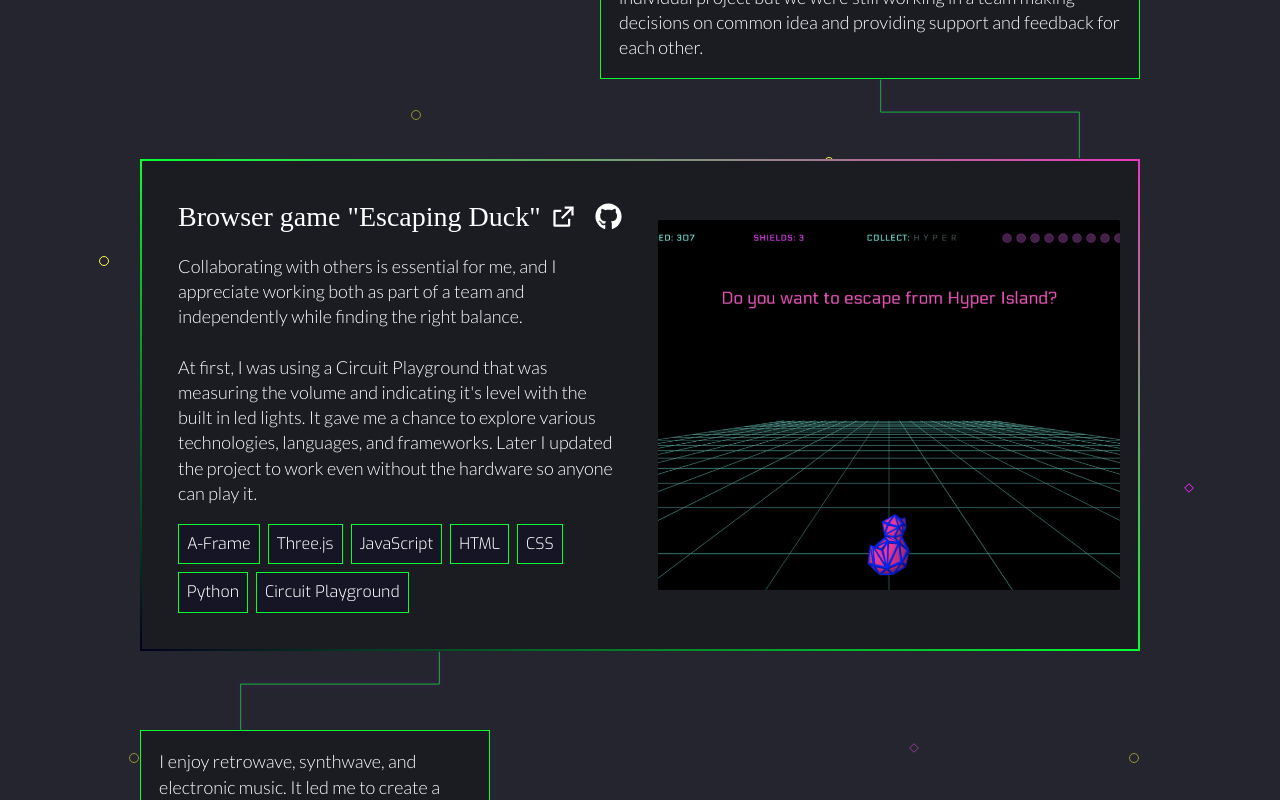
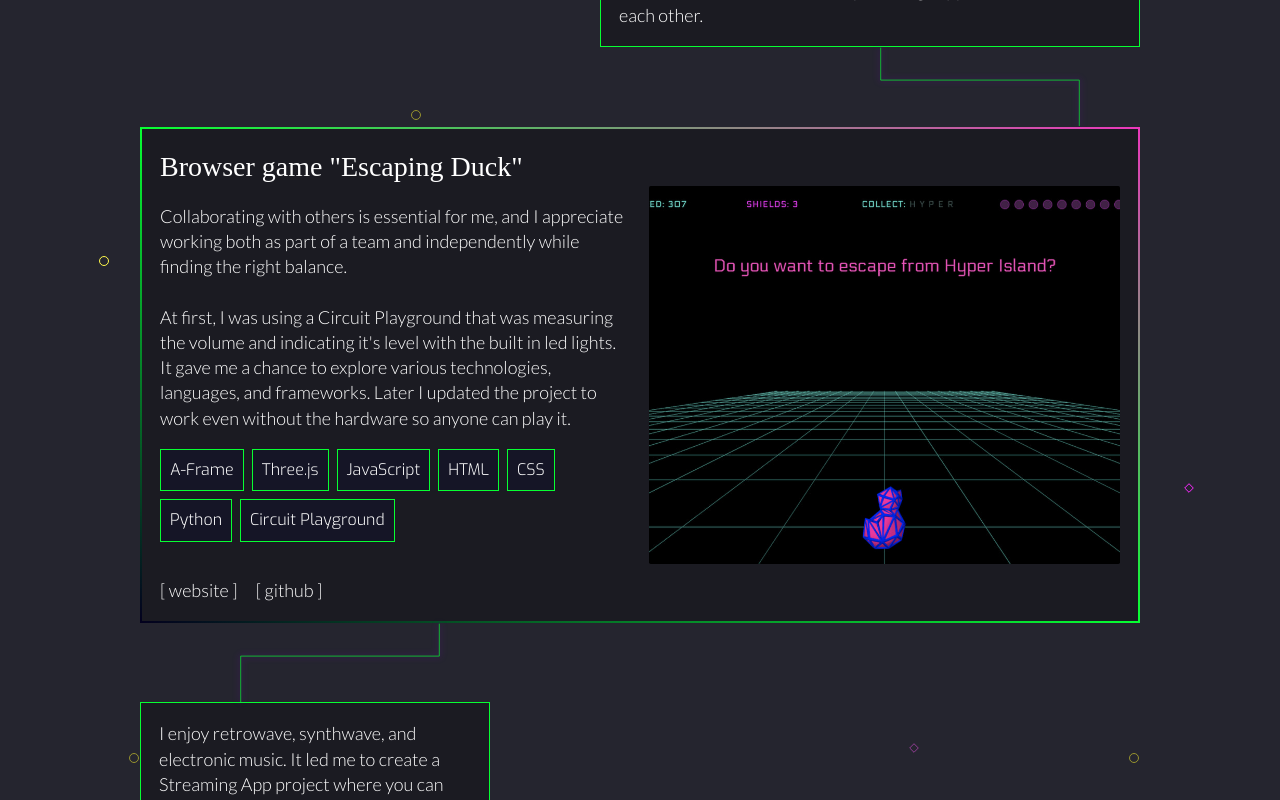
Before and after one commit to avreally/portfolio-website, a React (Create React App) app: page / in a window 1280 px wide. Shown: the part 1380-2180 px from the top of the page. Built offline with nearby package versions, Linux system fonts and the light colour scheme; a web font is replaced by a local one.

Commit message:
update projectInfo styles

```diff
--- a/src/components/project/styles.css
+++ b/src/components/project/styles.css
@@ -19,7 +19,9 @@
 .project {
   --gradient-direction: to right;
   margin: 0;
+  padding: 1rem;
   display: flex;
+  flex-direction: column;
   align-items: center;
   justify-content: center;
   max-width: 1000px;
@@ -37,10 +39,6 @@
   transition: --myColor1 2s, --myColor2 2s, --myColor3 2s;
 }
 
-.projectImageEnd {
-  flex-direction: row-reverse;
-}
-
 .bg {
   margin: 0;
   display: flex;
@@ -53,11 +51,6 @@
   left: 0;
   width: 100%;
   height: 100%;
-  /*border: 2px solid transparent;*/
-  /*background: linear-gradient(#1b1b22, #1b1b22) padding-box,*/
-  /*  linear-gradient(var(--gradient-direction), var(--myColor1), var(--myColor2), var(--myColor3))*/
-  /*    border-box;*/
-  /*transition: --myColor1 2s, --myColor2 2s, --myColor3 2s;*/
 }
 
 .overlay {
@@ -66,7 +59,6 @@
   left: 0;
   width: 100%;
   height: 100%;
-  /*border: 2px solid transparent;*/
 }
 
 .project:hover {
@@ -85,14 +77,13 @@
   );
 }
 
-@media (max-width: 800px) {
+
+@media screen and (min-width: 768px) {
   .project {
-    flex-direction: column;
+    flex-direction: row;
+  }
+
+  .projectImageEnd {
+    flex-direction: row-reverse;
   }
 }
-
-@media screen and (min-width: 800px) {
-  .project {
-    padding: 1rem;
-  }
-}
--- a/src/components/projectInfo/index.tsx
+++ b/src/components/projectInfo/index.tsx
@@ -1,7 +1,5 @@
 import "./styles.css";
 import { ProjectType } from "../../../types";
-import { FaGithub } from "react-icons/fa";
-import { RiExternalLinkLine } from "react-icons/ri";
 
 type ProjectInfoProps = {
 	project: ProjectType;
@@ -9,29 +7,10 @@ type ProjectInfoProps = {
 
 const ProjectInfo = ({ project }: ProjectInfoProps) => {
 	return (
+		<div className="wrapper">
 			<div className="projectInfo">
 				<div className="projectHeader">
 					<h2 className="projectName">{project.name}</h2>
-        <div className="projectUrlsWrapper">
-          {project.websiteUrl ? (
-            <a
-              className="projectUrl"
-              target="_blank"
-              rel="noopener noreferrer"
-              href={project.websiteUrl}
-            >
-              <RiExternalLinkLine />
-            </a>
-          ) : null}
-          <a
-            className="projectUrl"
-            target="_blank"
-            rel="noopener noreferrer"
-            href={project.githubUrl}
-          >
-            <FaGithub />
-          </a>
-        </div>
 				</div>
 				<p
 					className="projectAbout"
@@ -45,6 +24,31 @@ const ProjectInfo = ({ project }: ProjectInfoProps) => {
 					))}
 				</ul>
 			</div>
+			{project.websiteUrl || project.githubUrl ? (
+				<div className="projectUrlsWrapper">
+					{project.websiteUrl ? (
+						<a
+							className="projectUrl"
+							target="_blank"
+							rel="noopener noreferrer"
+							href={project.websiteUrl}
+						>
+							[ website ]
+						</a>
+					) : null}
+					{project.githubUrl ? (
+						<a
+							className="projectUrl"
+							target="_blank"
+							rel="noopener noreferrer"
+							href={project.githubUrl}
+						>
+							[ github ]
+						</a>
+					) : null}
+				</div>
+			) : null}
+		</div>
 	);
 };
 
--- a/src/components/projectInfo/styles.css
+++ b/src/components/projectInfo/styles.css
@@ -1,9 +1,15 @@
+.wrapper {
+  display: flex;
+  flex-direction: column;
+  justify-content: space-between;
+  width: 100%;
+  gap: 2rem;
+}
+
 .projectInfo {
   display: flex;
   flex-direction: column;
-  width: 100%;
   gap: 1rem;
-  padding: 1rem;
   position: relative;
 }
 
@@ -12,6 +18,7 @@
   flex-direction: row;
   justify-content: space-between;
   align-items: center;
+  gap: 1rem;
 }
 
 .projectName {
@@ -38,7 +45,7 @@
 
 .stackElement {
   list-style: none;
-  padding: 8px;
+  padding: .5rem;
   background-color: #151526;
   border: 1px solid #07ff32;
   font-family: "Exo", sans-serif;
@@ -52,19 +59,12 @@
 }
 
 .projectUrl {
-  width: 1.25rem;
-  height: 1.25rem;
-  margin: 0;
+  display: block;
+  position: relative;
+  text-decoration: none;
 }
 
-.projectUrl svg {
-  width: 100%;
-  height: 100%;
+.projectUrl:hover {
+  color: #07ff32;
+  transition: color ease .5s;
 }
-
-@media screen and (min-width: 800px) {
-  .projectUrl {
-    width: 1.5rem;
-    height: 1.5rem;
-  }
-}
```
Lines whose indentation alone changed are shown as unchanged.
